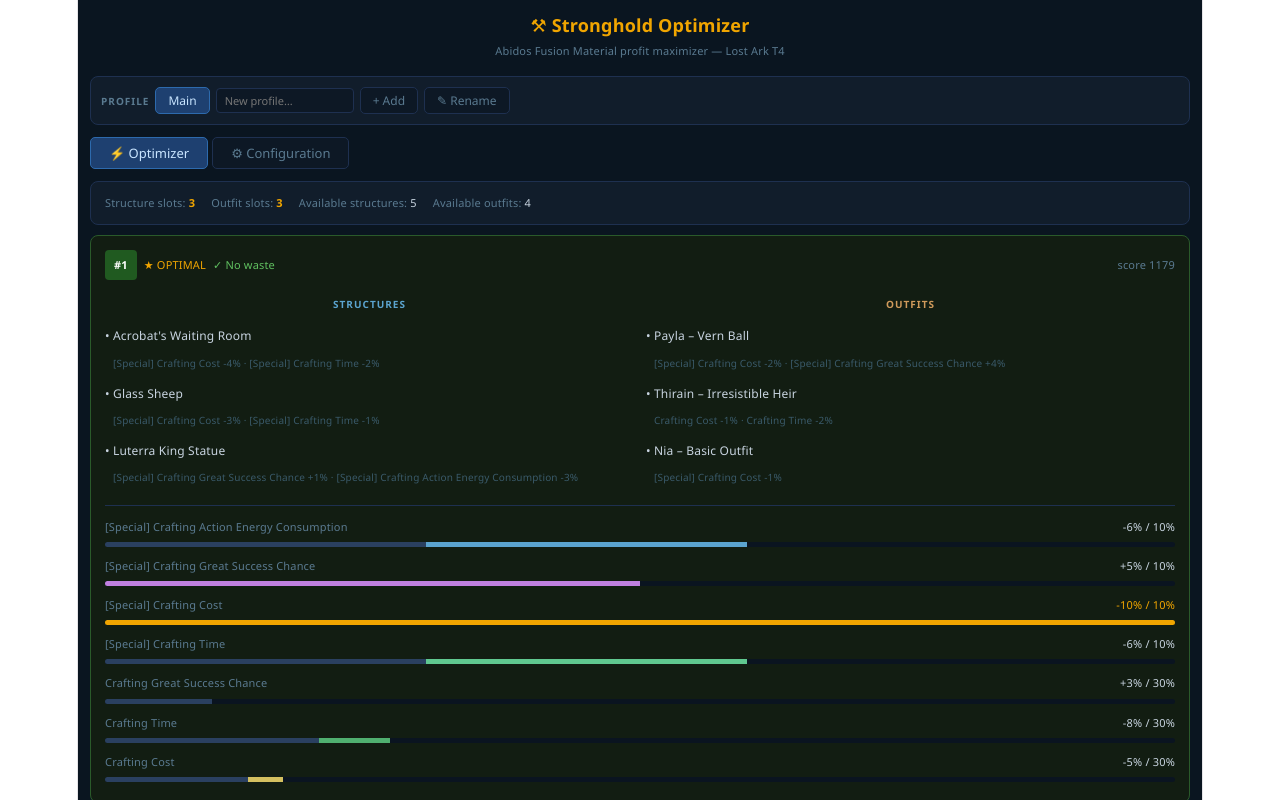
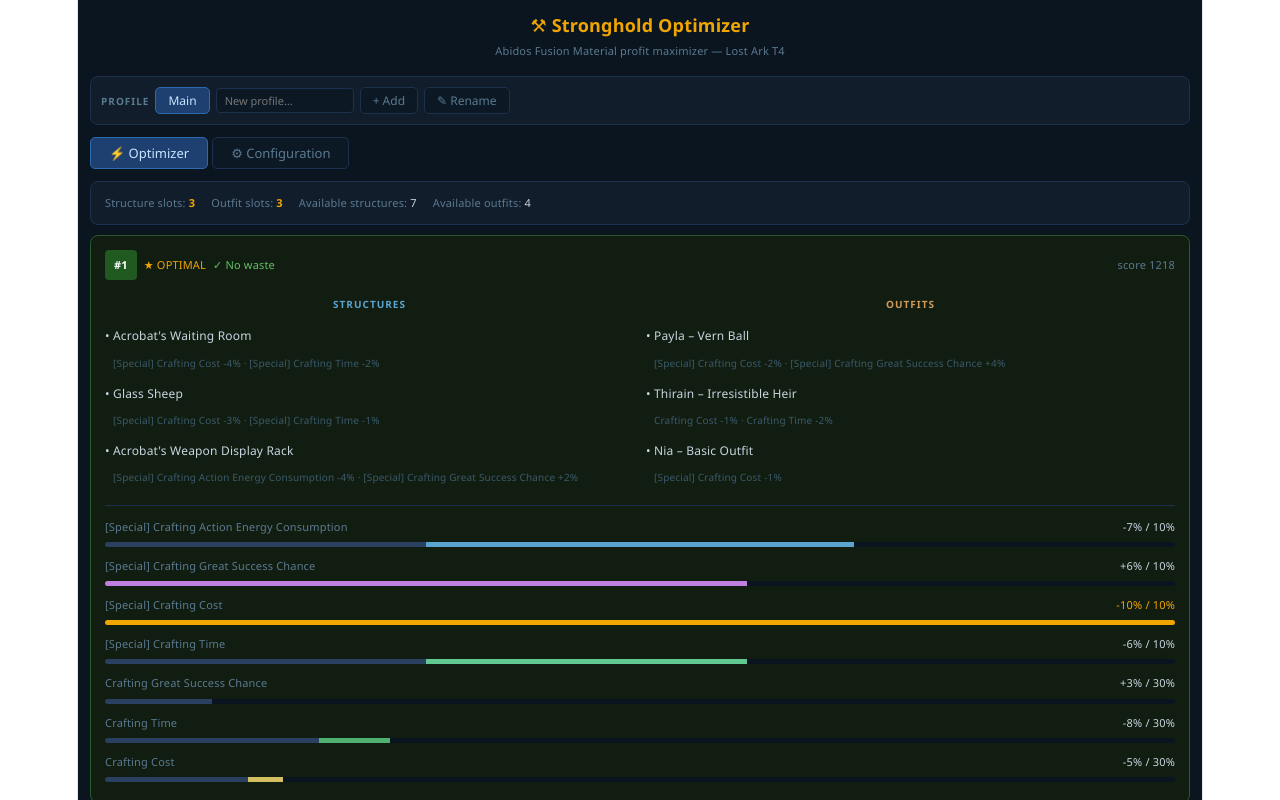
Before and after one commit to edoreld/stronghold-optimizer, a React (Vite) app: page / in a window 1280 px wide. Shown: the top 800 px of the page. Built offline with nearby package versions, Linux system fonts and the light colour scheme.

Commit message:
add acrobat's waiting room

```diff
--- a/src/App.jsx
+++ b/src/App.jsx
@@ -8,7 +8,8 @@
   { id:"divine",  name:"Divine Protection",       acq:"42 Masterpieces",     bonuses:{generalCost:1, specialEnergy:2} },
   { id:"night",   name:"Night of Great Journey",  acq:"Limited/Shop",        bonuses:{generalGSC:2, generalTime:1} },
   { id:"luterra", name:"Luterra King Statue",     acq:"90% E.Luterra Tome",  bonuses:{specialGSC:1, specialEnergy:3} },
-  { id:"worldtree", name:"World Tree Leaves",    acq:"World Tree Leaves",   bonuses:{generalTime:2, generalGSC:1} },
+  { id:"worldtree",  name:"World Tree Leaves",               acq:"World Tree Leaves", bonuses:{generalTime:2, generalGSC:1} },
+  { id:"acrobatweapon", name:"Acrobat's Weapon Display Rack", acq:"Shop/Event",        bonuses:{specialEnergy:4, specialGSC:2} },
 
 ];
 
@@ -220,7 +221,7 @@
   specialCost:0, generalCost:4, specialEnergy:3, specialTime:3,
   generalEnergy:0, generalTime:6, specialGSC:0, generalGSC:3,
 };
-const DEF_STRUCTS = ["acrobat","sheep","cards","divine","luterra","cannon"];
+const DEF_STRUCTS = ["acrobat","sheep","cards","divine","luterra","worldtree","acrobatweapon"];
 const DEF_OUTFITS = ["payla","thirain","nia","nineveh"];
 const DEF_SSLOTS = 3;
 const DEF_OSLOTS = 3;
```
